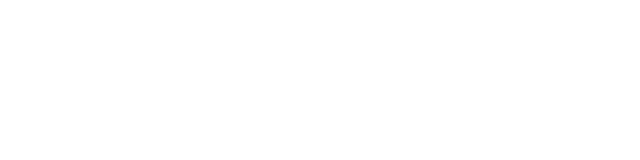
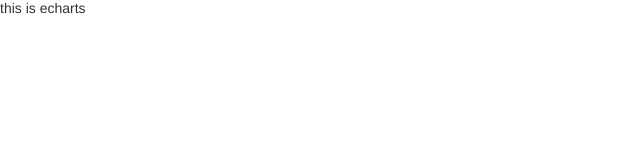
Before and after one commit to lb199422/vue-element, a Vue app: page /echarts in a window 1280 px wide. Shown: the top 160 px of the page, without its empty margins (0-640 px from the left). Built offline with nearby package versions, Linux system fonts and the light colour scheme.

Commit message:
fix(): echarts

```diff
--- a/src/router/index.js
+++ b/src/router/index.js
@@ -50,6 +50,10 @@
     path: "/test",
     component: () => import("@/components/Test.vue"),
   },
+  {
+    path: "/echarts",
+    component: () => import("@/views/echarts/index.vue"),
+  },
 ];
 
 const router = new VueRouter({
--- a/src/views/echarts/index.vue
+++ b/src/views/echarts/index.vue
@@ -1,5 +1,5 @@
 <template>
-  <div></div>
+  <div>this is echarts</div>
 </template>
 
 <script>
```
